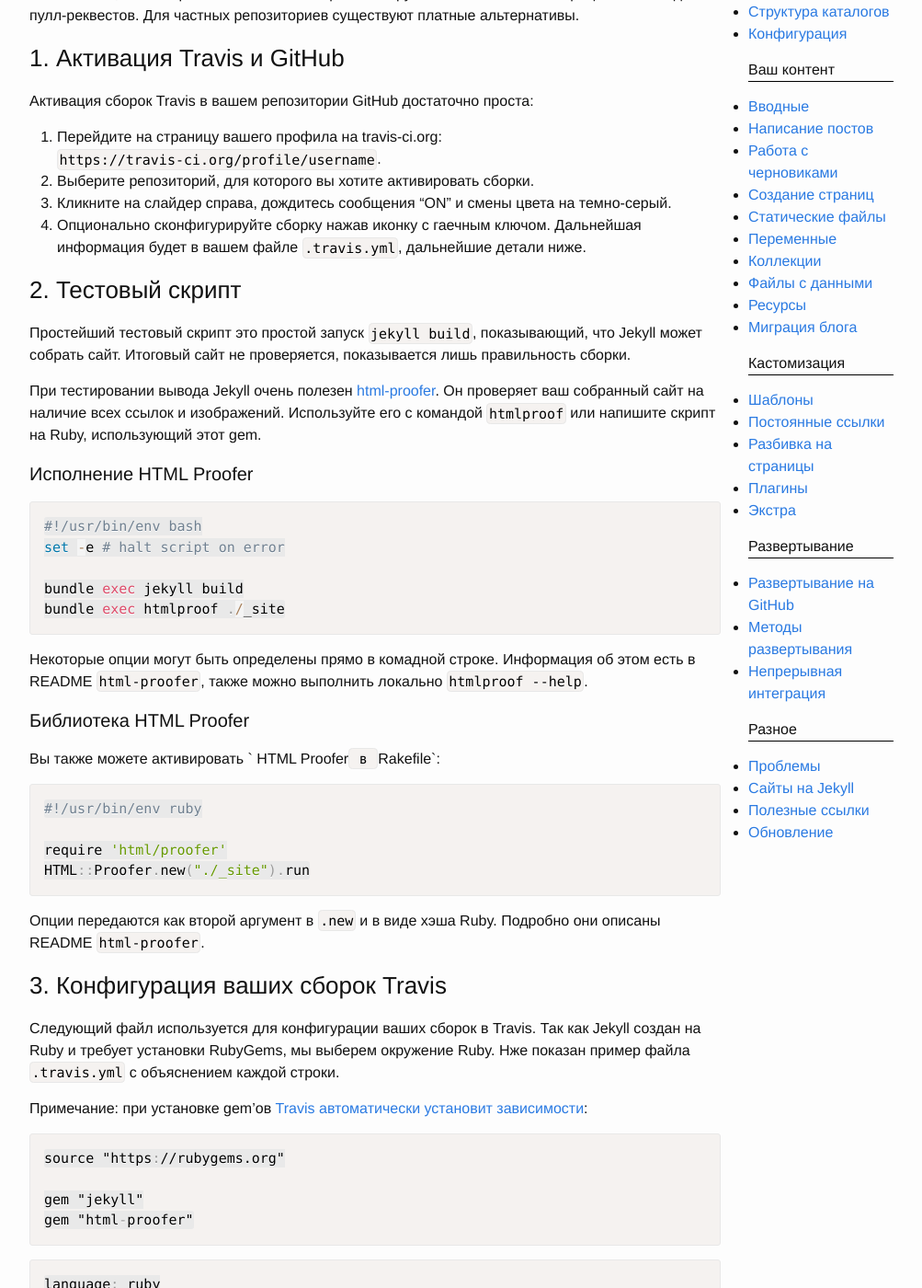
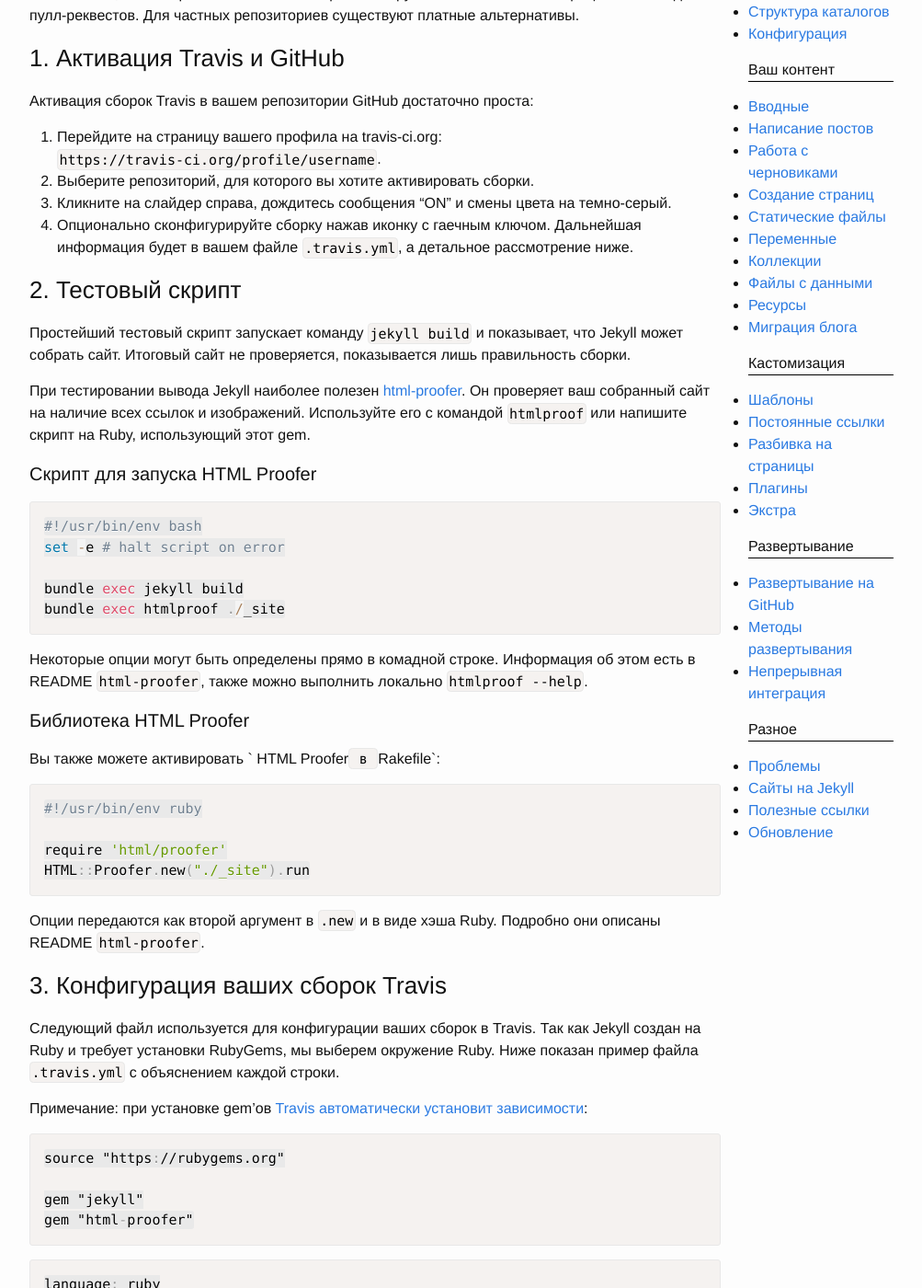
Before and after one commit to prgssr/prgssr.github.io, a Jekyll site: the page built from _documentation/24_continuous_integration.markdown, in a window 1280 px wide and 1400 px high, scrolled down 294 px. Shown: the whole window at 92% size, without its empty margins (138-1141 px from the left). Built offline with Jekyll 4.4.1, drawn with Linux system fonts in a browser that asks for light colours; comment, search, counter and statistics services are not loaded.

Commit message:
Update 24_continuous_integration.markdown

````diff
--- a/_documentation/24_continuous_integration.markdown
+++ b/_documentation/24_continuous_integration.markdown
@@ -14,15 +14,15 @@
 1. Перейдите на страницу вашего профила на travis-ci.org: `https://travis-ci.org/profile/username`.
 2. Выберите репозиторий, для которого вы хотите активировать сборки.
 3. Кликните на слайдер справа, дождитесь сообщения "ON" и смены цвета на темно-серый.
-4. Опционально сконфигурируйте сборку нажав иконку с гаечным ключом. Дальнейшая информация будет в вашем файле `.travis.yml`, дальнейшие детали ниже.
+4. Опционально сконфигурируйте сборку нажав иконку с гаечным ключом. Дальнейшая информация будет в вашем файле `.travis.yml`, а  детальное рассмотрение ниже.
 
 ### 2. Тестовый скрипт
 
-Простейший тестовый скрипт это простой запуск `jekyll build`, показывающий, что Jekyll может собрать сайт. Итоговый сайт не проверяется,  показывается лишь правильность сборки.
+Простейший тестовый скрипт запускает команду `jekyll build` и  показывает, что Jekyll может собрать сайт. Итоговый сайт не проверяется,  показывается лишь правильность сборки.
 
-При тестировании вывода Jekyll очень полезен [html-proofer](https://github.com/gjtorikian/html-proofer). Он проверяет ваш собранный сайт на  наличие всех ссылок и изображений. Используйте его с командой `htmlproof` или напишите скрипт на Ruby, использующий этот gem.
+При тестировании вывода Jekyll наиболее полезен [html-proofer](https://github.com/gjtorikian/html-proofer). Он проверяет ваш собранный сайт на  наличие всех ссылок и изображений. Используйте его с командой `htmlproof` или напишите скрипт на Ruby, использующий этот gem.
 
-#### Исполнение HTML Proofer
+#### Скрипт для запуска HTML Proofer
 
 ```bash
 #!/usr/bin/env bash
@@ -49,7 +49,7 @@
 
 ### 3. Конфигурация ваших сборок Travis
 
-Следующий файл используется для конфигурации ваших сборок в Travis. Так как Jekyll  создан на Ruby и требует установки RubyGems, мы выберем окружение Ruby. Нже показан пример файла `.travis.yml` с объяснением каждой строки.
+Следующий файл используется для конфигурации ваших сборок в Travis. Так как Jekyll  создан на Ruby и требует установки RubyGems, мы выберем окружение Ruby. Ниже показан пример файла `.travis.yml` с объяснением каждой строки.
 
 Примечание: при установке gem'ов [Travis автоматически установит зависимости](http://docs.travis-ci.com/user/languages/ruby/#Dependency-Management):
 
@@ -123,7 +123,7 @@
   - NOKOGIRI_USE_SYSTEM_LIBRARIES=true # speeds up
 ```
 
-Используете `html-proofer` ?  Вам понадобиться эта переменная окружения. Nokogiri используется для парсинга HTML на скомпилированном сайте и поставляется с библииотеками, которые при каждой установке необходимо компилировать. Вы можете уменьшить время установки  Nokogiri задав переменной `NOKOGIRI_USE_SYSTEM_LIBRARIES` значение `true`.
+Используете `html-proofer`?  Вам понадобиться эта переменная окружения. Nokogiri используется для парсинга HTML на скомпилированном сайте и поставляется с библииотеками, которые при каждой установке необходимо компилировать. Вы можете уменьшить время установки  Nokogiri задав переменной `NOKOGIRI_USE_SYSTEM_LIBRARIES` значение `true`.
 
 ###### Обязательно исключите `vendor` из вашего `_config.yml`
 
````
